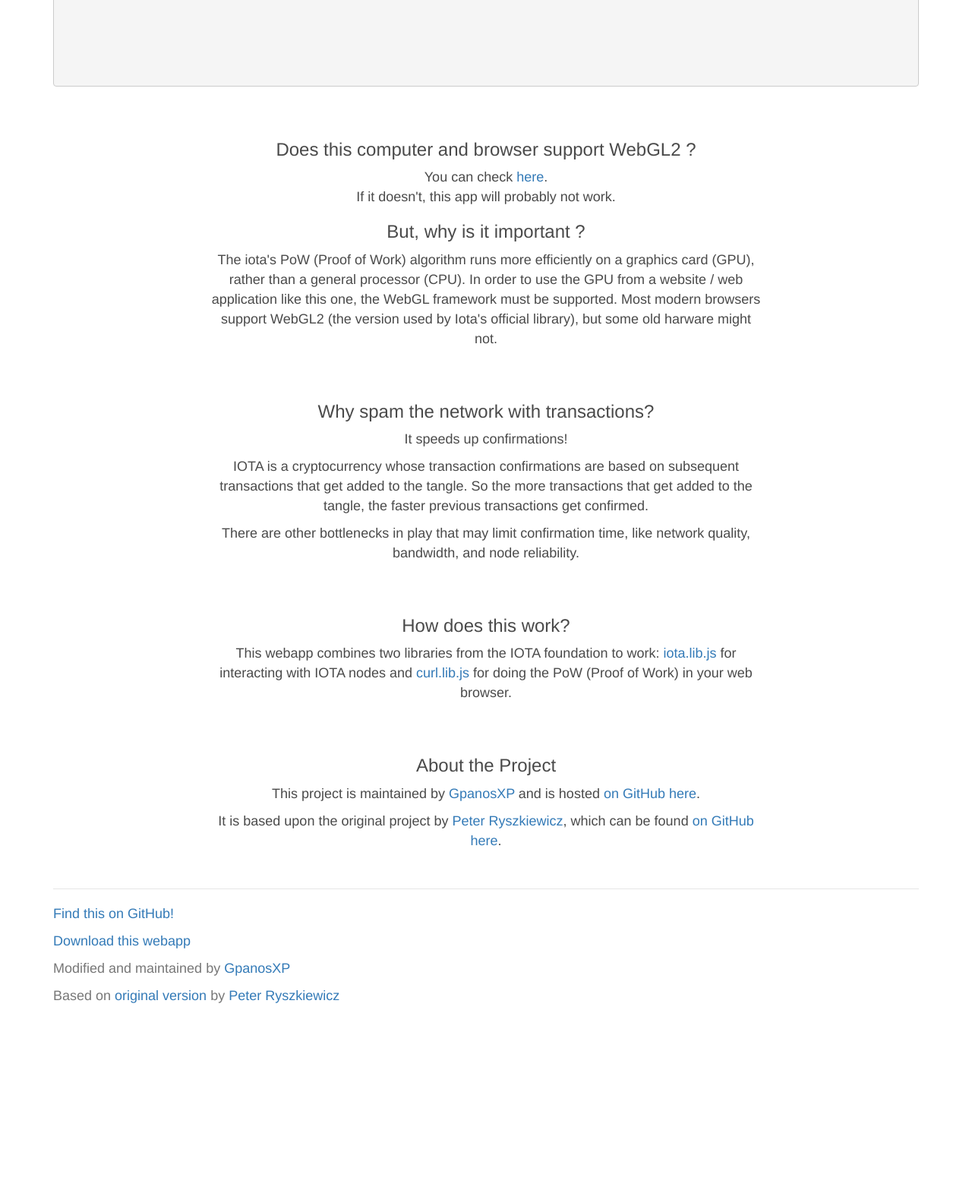
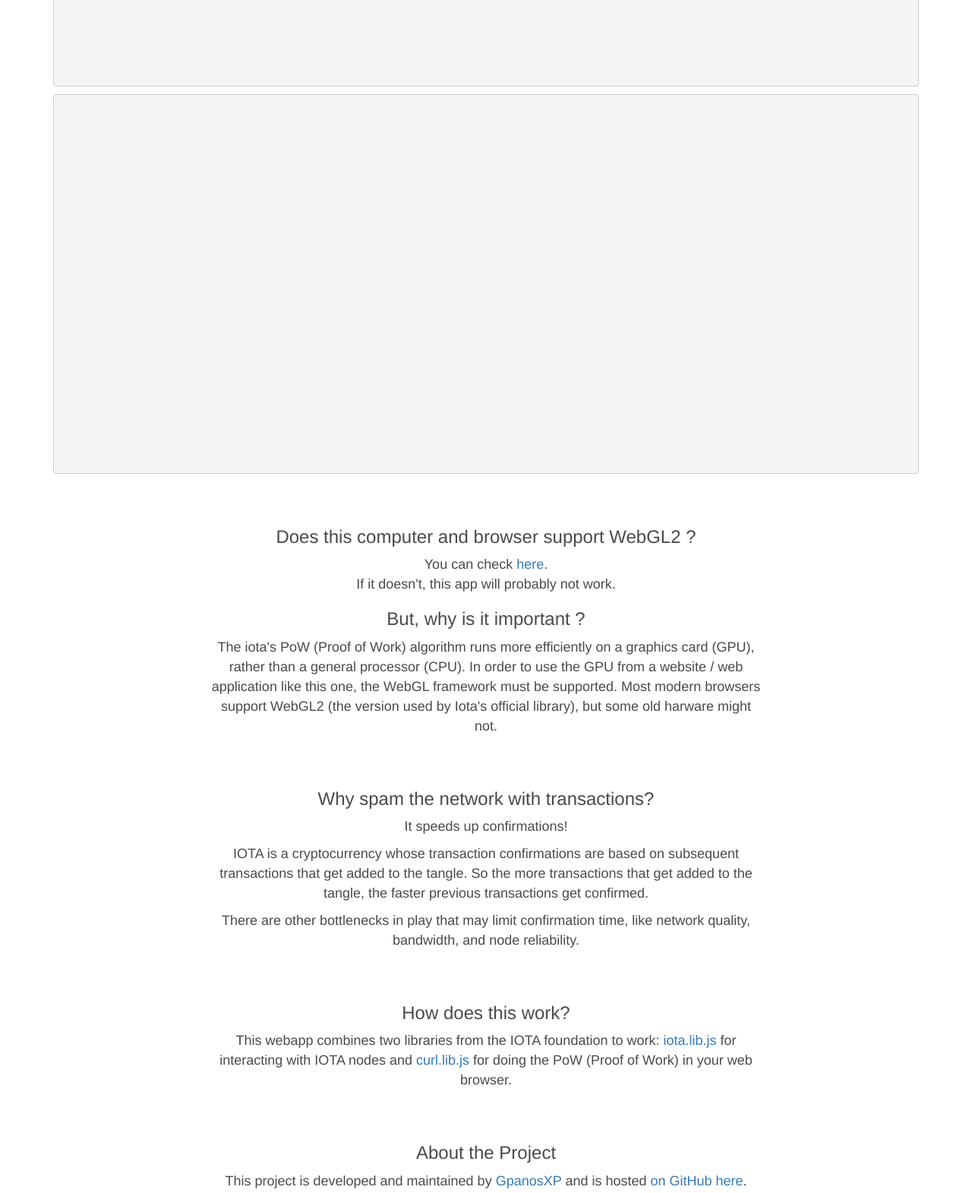
Before and after one commit to GpanosXP/IOTA-SpammerXP, a plain HTML site: page index.html in a window 1280 px wide. Shown: the part 840-2411 px from the top of the page at 76% size. Before the commit the page ends 2194 px from the top, so only its background shows below. Drawn offline with Linux system fonts and the light colour scheme.

Commit message:
Added temporary tx value log

```diff
--- a/index.html
+++ b/index.html
@@ -89,6 +89,12 @@
 			</div>
 		</div>
 
+		<div class="row">
+			<div class="col-md-12">
+				<pre class="panel-body text-left" style="height: 500px; overflow: auto;" id="tx_values"></pre>
+			</div>
+		</div>
+
 		<div class="row marketing text-center">
 			<div class="col-md-8 col-md-offset-2">
 				<h3>Does this computer and browser support WebGL2 ?</h3>
@@ -135,7 +141,7 @@
 			<div class="col-md-8 col-md-offset-2">
 				<h3>About the Project</h3>
 				<p>
-					This project is maintained by <a href="https://github.com/GpanosXP">GpanosXP</a> and is hosted <a href="https://github.com/GpanosXP/IOTA-SpammerXP">on GitHub here</a>.
+					This project is developed and maintained by <a href="https://github.com/GpanosXP">GpanosXP</a> and is hosted <a href="https://github.com/GpanosXP/IOTA-SpammerXP">on GitHub here</a>.
 				</p>
 				<p>
 					It is based upon the original project by <a href="https://github.com/pRizz">Peter Ryszkiewicz</a>, which can be found <a href="https://github.com/pRizz/iota-transaction-spammer-webapp">on GitHub here</a>.
@@ -146,7 +152,7 @@
 		<footer class="footer">
 			<p><a href="https://github.com/GpanosXP/IOTA-SpammerXP">Find this on GitHub!</a></p>
 			<p><a href="https://github.com/GpanosXP/IOTA-SpammerXP/releases">Download this webapp</a></p>
-			<p>Modified and maintained by <a href="https://github.com/GpanosXP">GpanosXP</a></p>
+			<p>Developed and maintained by <a href="https://github.com/GpanosXP">GpanosXP</a></p>
 			<p>Based on <a href="https://github.com/pRizz/iota-transaction-spammer-webapp">original version</a> by <a href="https://github.com/pRizz">Peter Ryszkiewicz</a></p>
 		</footer>
 
```
